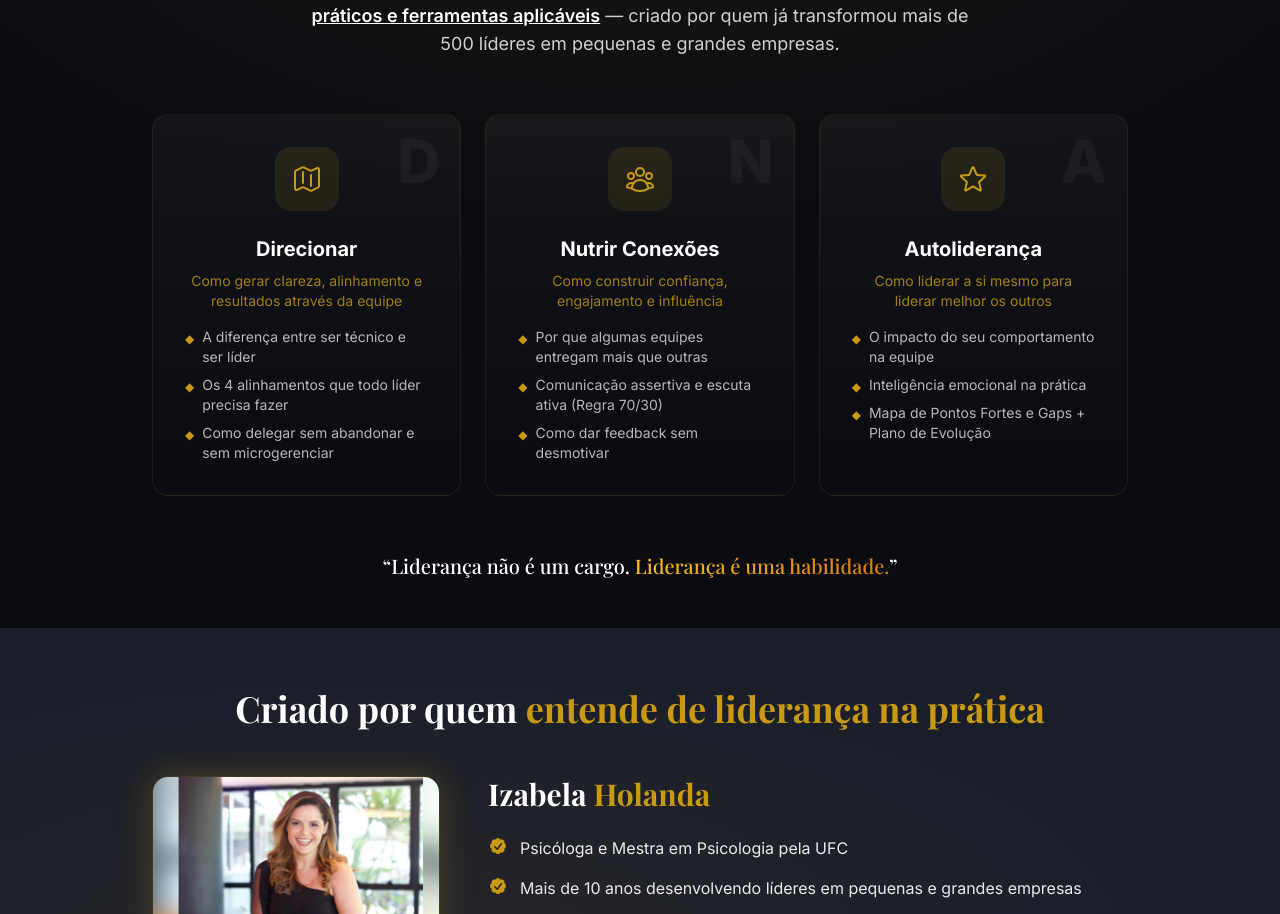
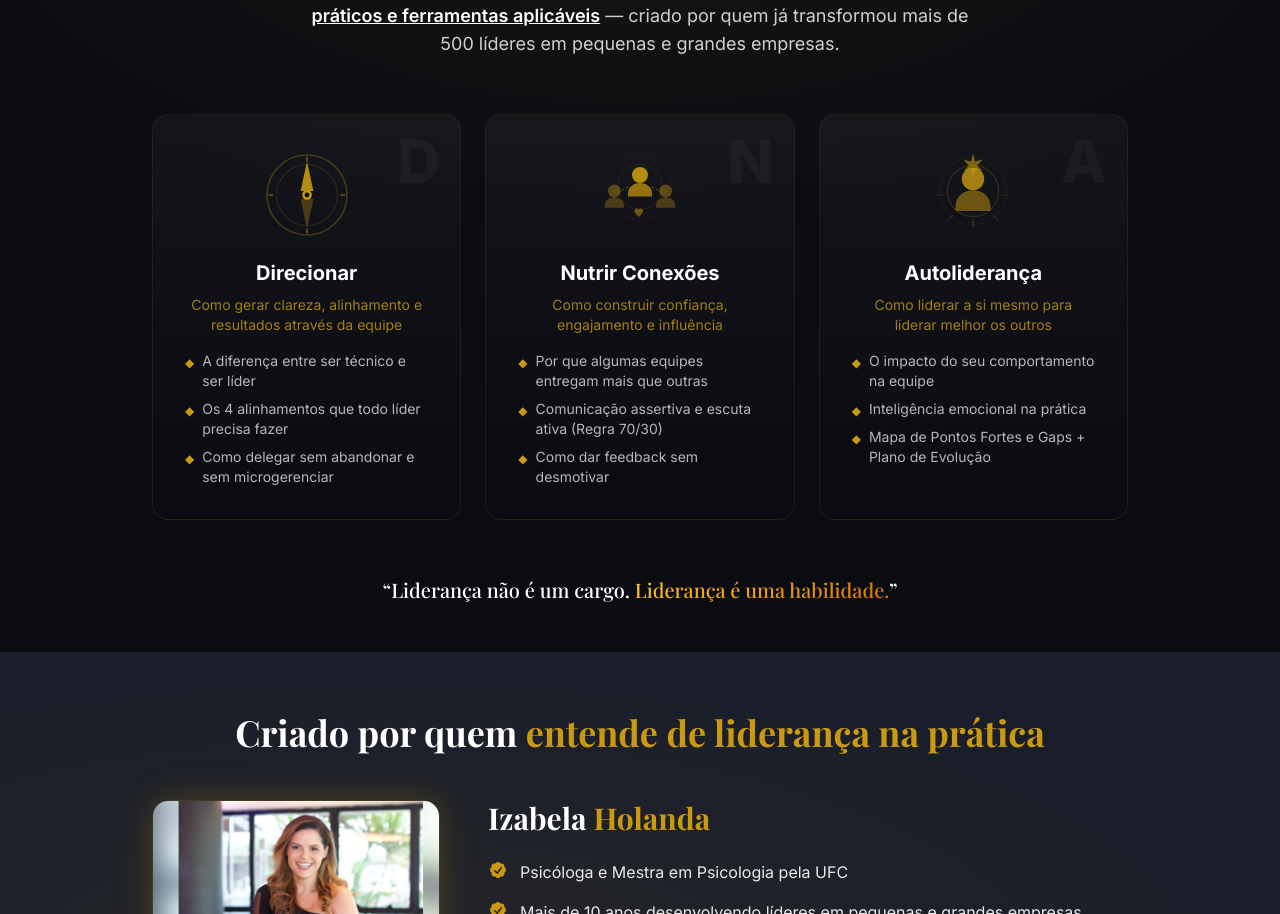
Before and after one commit to techfranca/IZA_DNA-da-Lideranca, a Next.js app: page / in a window 1280 px wide. Shown: the part 1610-2524 px from the top of the page. Built offline with nearby package versions, Linux system fonts and the light colour scheme.

Commit message:
ilustracoes SVG nos pilares DNA

```diff
--- a/src/app/page.tsx
+++ b/src/app/page.tsx
@@ -169,115 +169,105 @@ export default function Home() {
           </p>
 
           <div className="mt-14 grid gap-6 md:grid-cols-3">
-            {[
-              {
-                letter: "D",
-                title: "Direcionar",
-                subtitle:
-                  "Como gerar clareza, alinhamento e resultados através da equipe",
-                points: [
-                  "A diferença entre ser técnico e ser líder",
-                  "Os 4 alinhamentos que todo líder precisa fazer",
-                  "Como delegar sem abandonar e sem microgerenciar",
-                ],
-                icon: (
-                  <svg
-                    className="h-8 w-8 text-gold"
-                    fill="none"
-                    viewBox="0 0 24 24"
-                    stroke="currentColor"
-                    strokeWidth={1.5}
-                  >
-                    <path
-                      strokeLinecap="round"
-                      strokeLinejoin="round"
-                      d="M9 6.75V15m6-6v8.25m.503 3.498l4.875-2.437c.381-.19.622-.58.622-1.006V4.82c0-.836-.88-1.38-1.628-1.006l-3.869 1.934c-.317.159-.69.159-1.006 0L9.503 3.252a1.125 1.125 0 00-1.006 0L3.622 5.689C3.24 5.88 3 6.27 3 6.695V19.18c0 .836.88 1.38 1.628 1.006l3.869-1.934c.317-.159.69-.159 1.006 0l4.994 2.497c.317.158.69.158 1.006 0z"
-                    />
+            {/* DIRECIONAR */}
+            <div className="group relative rounded-2xl border border-gold/10 bg-gradient-to-b from-white/[0.04] to-transparent p-8 transition-all hover:border-gold/30 hover:shadow-[0_0_40px_rgba(201,154,17,0.08)]">
+              <span className="absolute top-4 right-5 text-6xl font-extrabold text-white/[0.04]">D</span>
+              <div className="mx-auto w-24 h-24">
+                <svg viewBox="0 0 120 120" fill="none" xmlns="http://www.w3.org/2000/svg">
+                  {/* Bússola/direção */}
+                  <circle cx="60" cy="60" r="50" stroke="#c99a11" strokeWidth="2" opacity="0.3"/>
+                  <circle cx="60" cy="60" r="38" stroke="#c99a11" strokeWidth="1.5" opacity="0.15"/>
+                  {/* Ponteiro norte */}
+                  <path d="M60 18L68 55H52L60 18Z" fill="#c99a11" opacity="0.9"/>
+                  {/* Ponteiro sul */}
+                  <path d="M60 102L52 65H68L60 102Z" fill="#c99a11" opacity="0.3"/>
+                  {/* Centro */}
+                  <circle cx="60" cy="60" r="6" fill="#c99a11"/>
+                  <circle cx="60" cy="60" r="3" fill="#0a0c12"/>
+                  {/* Marcadores cardinais */}
+                  <line x1="60" y1="12" x2="60" y2="18" stroke="#c99a11" strokeWidth="2" opacity="0.5"/>
+                  <line x1="60" y1="102" x2="60" y2="108" stroke="#c99a11" strokeWidth="2" opacity="0.5"/>
+                  <line x1="12" y1="60" x2="18" y2="60" stroke="#c99a11" strokeWidth="2" opacity="0.5"/>
+                  <line x1="102" y1="60" x2="108" y2="60" stroke="#c99a11" strokeWidth="2" opacity="0.5"/>
                 </svg>
-                ),
-              },
-              {
-                letter: "N",
-                title: "Nutrir Conexões",
-                subtitle:
-                  "Como construir confiança, engajamento e influência",
-                points: [
-                  "Por que algumas equipes entregam mais que outras",
-                  "Comunicação assertiva e escuta ativa (Regra 70/30)",
-                  "Como dar feedback sem desmotivar",
-                ],
-                icon: (
-                  <svg
-                    className="h-8 w-8 text-gold"
-                    fill="none"
-                    viewBox="0 0 24 24"
-                    stroke="currentColor"
-                    strokeWidth={1.5}
-                  >
-                    <path
-                      strokeLinecap="round"
-                      strokeLinejoin="round"
-                      d="M18 18.72a9.094 9.094 0 003.741-.479 3 3 0 00-4.682-2.72m.94 3.198l.001.031c0 .225-.012.447-.037.666A11.944 11.944 0 0112 21c-2.17 0-4.207-.576-5.963-1.584A6.062 6.062 0 016 18.719m12 0a5.971 5.971 0 00-.941-3.197m0 0A5.995 5.995 0 0012 12.75a5.995 5.995 0 00-5.058 2.772m0 0a3 3 0 00-4.681 2.72 8.986 8.986 0 003.74.477m.94-3.197a5.971 5.971 0 00-.94 3.197M15 6.75a3 3 0 11-6 0 3 3 0 016 0zm6 3a2.25 2.25 0 11-4.5 0 2.25 2.25 0 014.5 0zm-13.5 0a2.25 2.25 0 11-4.5 0 2.25 2.25 0 014.5 0z"
-                    />
-                  </svg>
-                ),
-              },
-              {
-                letter: "A",
-                title: "Autoliderança",
-                subtitle:
-                  "Como liderar a si mesmo para liderar melhor os outros",
-                points: [
-                  "O impacto do seu comportamento na equipe",
-                  "Inteligência emocional na prática",
-                  "Mapa de Pontos Fortes e Gaps + Plano de Evolução",
-                ],
-                icon: (
-                  <svg
-                    className="h-8 w-8 text-gold"
-                    fill="none"
-                    viewBox="0 0 24 24"
-                    stroke="currentColor"
-                    strokeWidth={1.5}
-                  >
-                    <path
-                      strokeLinecap="round"
-                      strokeLinejoin="round"
-                      d="M11.48 3.499a.562.562 0 011.04 0l2.125 5.111a.563.563 0 00.475.345l5.518.442c.499.04.701.663.321.988l-4.204 3.602a.563.563 0 00-.182.557l1.285 5.385a.562.562 0 01-.84.61l-4.725-2.885a.563.563 0 00-.586 0L6.982 20.54a.562.562 0 01-.84-.61l1.285-5.386a.562.562 0 00-.182-.557l-4.204-3.602a.563.563 0 01.321-.988l5.518-.442a.563.563 0 00.475-.345L11.48 3.5z"
-                    />
-                  </svg>
-                ),
-              },
-            ].map((p) => (
-              <div
-                key={p.letter}
-                className="group relative rounded-2xl border border-gold/10 bg-gradient-to-b from-white/[0.04] to-transparent p-8 transition-all hover:border-gold/30 hover:shadow-[0_0_40px_rgba(201,154,17,0.08)]"
-              >
-                <span className="absolute top-4 right-5 text-6xl font-extrabold text-white/[0.04]">
-                  {p.letter}
-                </span>
-                <div className="mx-auto flex h-16 w-16 items-center justify-center rounded-2xl bg-gold/10 transition-colors group-hover:bg-gold/20">
-                  {p.icon}
               </div>
-                <h3 className="mt-6 text-center text-xl font-bold text-white">
-                  {p.title}
-                </h3>
-                <p className="mt-2 text-center text-sm text-gold/80">
-                  {p.subtitle}
-                </p>
+              <h3 className="mt-4 text-center text-xl font-bold text-white">Direcionar</h3>
+              <p className="mt-2 text-center text-sm text-gold/80">Como gerar clareza, alinhamento e resultados através da equipe</p>
               <ul className="mt-4 space-y-2">
-                  {p.points.map((point, i) => (
-                    <li
-                      key={i}
-                      className="flex items-start gap-2 text-sm text-white/70"
-                    >
-                      <span className="mt-1 text-gold text-xs">&#9670;</span>
-                      {point}
+                {["A diferença entre ser técnico e ser líder","Os 4 alinhamentos que todo líder precisa fazer","Como delegar sem abandonar e sem microgerenciar"].map((point, i) => (
+                  <li key={i} className="flex items-start gap-2 text-sm text-white/70">
+                    <span className="mt-1 text-gold text-xs">&#9670;</span>{point}
                   </li>
                 ))}
               </ul>
             </div>
+
+            {/* NUTRIR CONEXÕES */}
+            <div className="group relative rounded-2xl border border-gold/10 bg-gradient-to-b from-white/[0.04] to-transparent p-8 transition-all hover:border-gold/30 hover:shadow-[0_0_40px_rgba(201,154,17,0.08)]">
+              <span className="absolute top-4 right-5 text-6xl font-extrabold text-white/[0.04]">N</span>
+              <div className="mx-auto w-24 h-24">
+                <svg viewBox="0 0 120 120" fill="none" xmlns="http://www.w3.org/2000/svg">
+                  {/* Pessoa central */}
+                  <circle cx="60" cy="35" r="10" fill="#c99a11" opacity="0.9"/>
+                  <path d="M45 58C45 50 52 45 60 45C68 45 75 50 75 58V62H45V58Z" fill="#c99a11" opacity="0.7"/>
+                  {/* Pessoa esquerda */}
+                  <circle cx="28" cy="55" r="8" fill="#c99a11" opacity="0.4"/>
+                  <path d="M16 73C16 67 21 63 28 63C35 63 40 67 40 73V76H16V73Z" fill="#c99a11" opacity="0.3"/>
+                  {/* Pessoa direita */}
+                  <circle cx="92" cy="55" r="8" fill="#c99a11" opacity="0.4"/>
+                  <path d="M80 73C80 67 85 63 92 63C99 63 104 67 104 73V76H80V73Z" fill="#c99a11" opacity="0.3"/>
+                  {/* Linhas de conexão */}
+                  <line x1="45" y1="50" x2="36" y2="55" stroke="#c99a11" strokeWidth="1.5" opacity="0.4" strokeDasharray="3 3"/>
+                  <line x1="75" y1="50" x2="84" y2="55" stroke="#c99a11" strokeWidth="1.5" opacity="0.4" strokeDasharray="3 3"/>
+                  {/* Pulso de conexão */}
+                  <circle cx="60" cy="50" r="28" stroke="#c99a11" strokeWidth="1" opacity="0.15"/>
+                  <circle cx="60" cy="50" r="40" stroke="#c99a11" strokeWidth="0.8" opacity="0.08"/>
+                  {/* Coração pequeno no centro */}
+                  <path d="M56 85C56 85 53 82 53 80C53 78.5 54.5 77 56 77C57 77 58 77.5 58.5 78.5C59 77.5 60 77 61 77C62.5 77 64 78.5 64 80C64 82 61 85 58.5 87.5C56 85 56 85 56 85Z" fill="#c99a11" opacity="0.5"/>
+                </svg>
+              </div>
+              <h3 className="mt-4 text-center text-xl font-bold text-white">Nutrir Conexões</h3>
+              <p className="mt-2 text-center text-sm text-gold/80">Como construir confiança, engajamento e influência</p>
+              <ul className="mt-4 space-y-2">
+                {["Por que algumas equipes entregam mais que outras","Comunicação assertiva e escuta ativa (Regra 70/30)","Como dar feedback sem desmotivar"].map((point, i) => (
+                  <li key={i} className="flex items-start gap-2 text-sm text-white/70">
+                    <span className="mt-1 text-gold text-xs">&#9670;</span>{point}
+                  </li>
                 ))}
+              </ul>
+            </div>
+
+            {/* AUTOLIDERANÇA */}
+            <div className="group relative rounded-2xl border border-gold/10 bg-gradient-to-b from-white/[0.04] to-transparent p-8 transition-all hover:border-gold/30 hover:shadow-[0_0_40px_rgba(201,154,17,0.08)]">
+              <span className="absolute top-4 right-5 text-6xl font-extrabold text-white/[0.04]">A</span>
+              <div className="mx-auto w-24 h-24">
+                <svg viewBox="0 0 120 120" fill="none" xmlns="http://www.w3.org/2000/svg">
+                  {/* Silhueta da pessoa */}
+                  <circle cx="60" cy="40" r="14" fill="#c99a11" opacity="0.8"/>
+                  <path d="M38 75C38 62 48 54 60 54C72 54 82 62 82 75V80H38V75Z" fill="#c99a11" opacity="0.5"/>
+                  {/* Aura / brilho interno */}
+                  <circle cx="60" cy="55" r="32" stroke="#c99a11" strokeWidth="1.5" opacity="0.2"/>
+                  <circle cx="60" cy="55" r="42" stroke="#c99a11" strokeWidth="1" opacity="0.1"/>
+                  {/* Estrela acima da cabeça */}
+                  <path d="M60 8L62.5 18L72 16L65 23L72 30L62.5 28L60 38L57.5 28L48 30L55 23L48 16L57.5 18L60 8Z" fill="#c99a11" opacity="0.6"/>
+                  {/* Raios de luz */}
+                  <line x1="60" y1="90" x2="60" y2="100" stroke="#c99a11" strokeWidth="1.5" opacity="0.3"/>
+                  <line x1="35" y1="85" x2="28" y2="92" stroke="#c99a11" strokeWidth="1.5" opacity="0.2"/>
+                  <line x1="85" y1="85" x2="92" y2="92" stroke="#c99a11" strokeWidth="1.5" opacity="0.2"/>
+                  <line x1="25" y1="60" x2="15" y2="60" stroke="#c99a11" strokeWidth="1.5" opacity="0.15"/>
+                  <line x1="95" y1="60" x2="105" y2="60" stroke="#c99a11" strokeWidth="1.5" opacity="0.15"/>
+                </svg>
+              </div>
+              <h3 className="mt-4 text-center text-xl font-bold text-white">Autoliderança</h3>
+              <p className="mt-2 text-center text-sm text-gold/80">Como liderar a si mesmo para liderar melhor os outros</p>
+              <ul className="mt-4 space-y-2">
+                {["O impacto do seu comportamento na equipe","Inteligência emocional na prática","Mapa de Pontos Fortes e Gaps + Plano de Evolução"].map((point, i) => (
+                  <li key={i} className="flex items-start gap-2 text-sm text-white/70">
+                    <span className="mt-1 text-gold text-xs">&#9670;</span>{point}
+                  </li>
+                ))}
+              </ul>
+            </div>
           </div>
 
           <p
```
Lines whose indentation alone changed are shown as unchanged.
